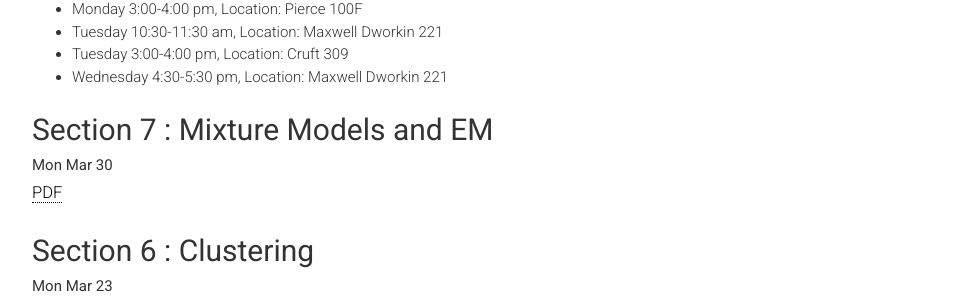
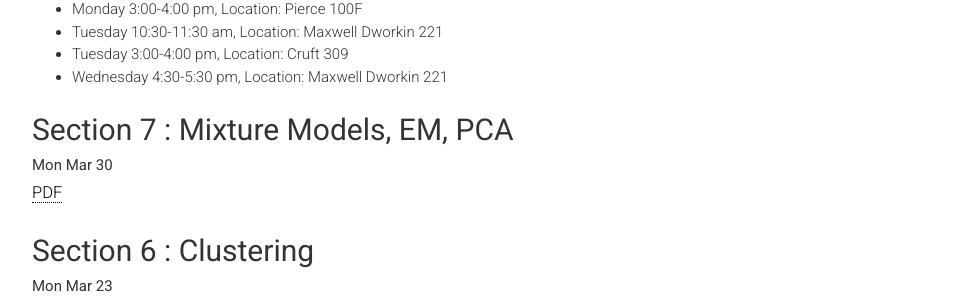
Before and after one commit to harvard-ml-courses/cs181-web-2020, a Jekyll site: the page built from sections.html, in a window 1280 px wide. Shown: the part 325-630 px from the top of the page, without its empty margins (158-1121 px from the left). Built offline with Jekyll 4.4.1, drawn with Linux system fonts in a browser that asks for light colours.

Commit message:
section 7 renamed

```diff
--- a/sections.html
+++ b/sections.html
@@ -15,7 +15,7 @@ weight: 0
         <li>Wednesday 4:30-5:30 pm, Location: Maxwell Dworkin 221</li>
       </ul>
 
-        <h2 class="title" id="sec6">Section 7 : Mixture Models and EM</h2>
+        <h2 class="title" id="sec6">Section 7 : Mixture Models, EM, PCA</h2>
         <p class="head-subtitle">Mon Mar 30</p>
         <ul class="lists">
             <li><a href="sections/sec7.pdf" target="_blank">PDF</a></li>
```
Also changed, not shown: 1 other file.
